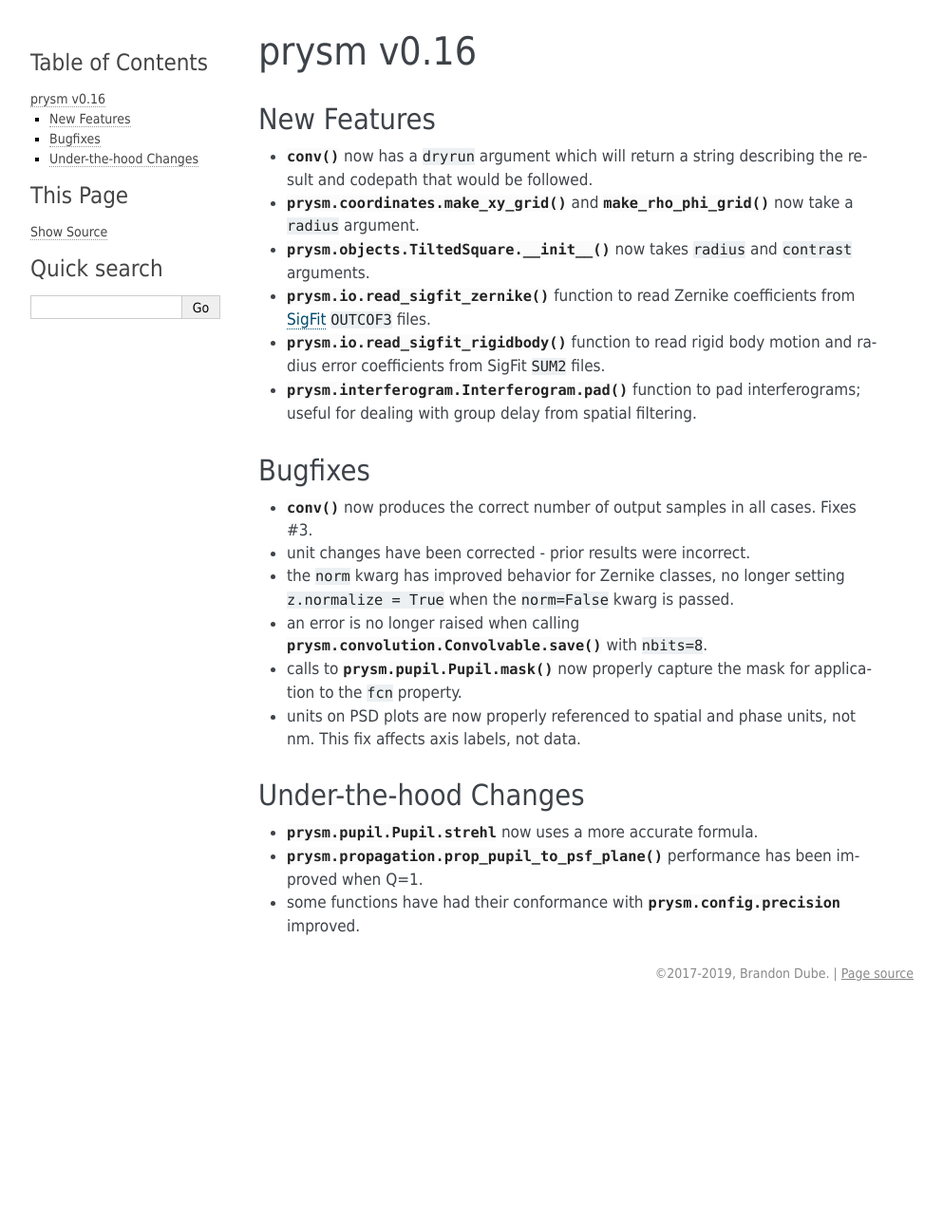
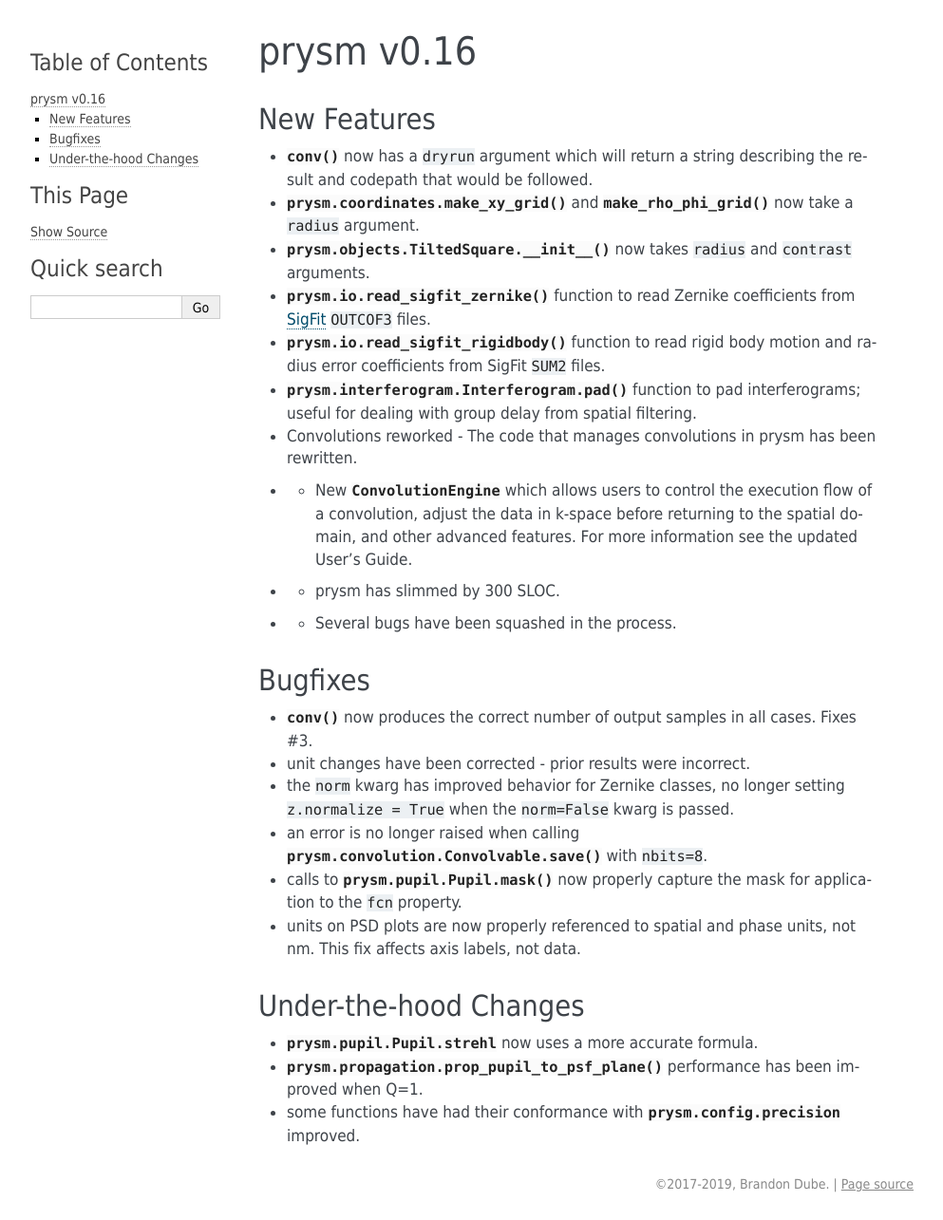
Before and after one commit to brandondube/prysm, a Sphinx documentation site: the page built from docs/source/releases/v0.16.rst, in a window 1280 px wide. Shown: the whole page at 95% size, without its empty margins (148-1141 px from the left). Built offline with Sphinx 7.4.7, drawn with Linux system fonts in a browser that asks for light colours; before the commit the page ends 1063 px from its top, so only the background shows below that.

Commit message:
document convolution engine change

```diff
--- a/docs/source/releases/v0.16.rst
+++ b/docs/source/releases/v0.16.rst
@@ -16,6 +16,14 @@
 * :func:`prysm.io.read_sigfit_rigidbody` function to read rigid body motion and radius error coefficients from SigFit :code:`SUM2` files.
 
 * :meth:`prysm.interferogram.Interferogram.pad` function to pad interferograms; useful for dealing with group delay from spatial filtering.
+
+* Convolutions reworked - The code that manages convolutions in prysm has been rewritten.
+
+* * New :class:`~prysm.convolution.ConvolutionEngine` which allows users to control the execution flow of a convolution, adjust the data in k-space before returning to the spatial domain, and other advanced features.  For more information see the updated User's Guide.
+
+* * prysm has slimmed by 300 SLOC.
+
+* * Several bugs have been squashed in the process.
 
 Bugfixes
 ========
```
